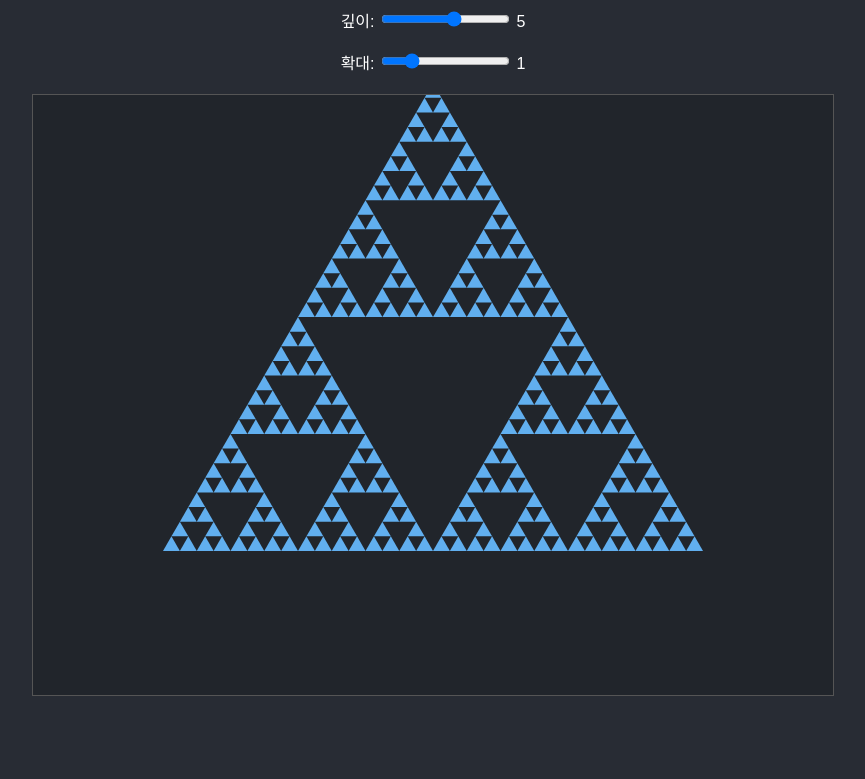
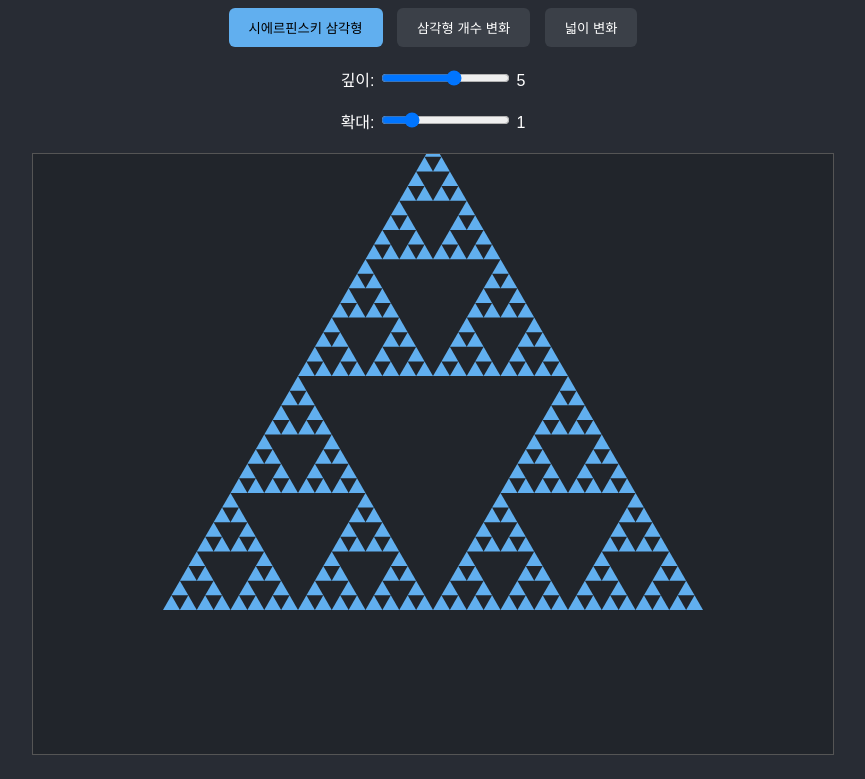
Before and after one commit to chung2alenemy94/mrlovefractal, a plain HTML site: page index.html in a window 1280 px wide. Shown: the part 101-880 px from the top of the page, without its empty margins (207-1072 px from the left). Before the commit the page ends 821 px from the top, so only its background shows below. Drawn offline with Linux system fonts and the light colour scheme.

Commit message:
기능 추가 1차 업데이트
추가 탭을 통한 부가기능 설정중입니다

```diff
--- a/index.html
+++ b/index.html
@@ -19,15 +19,64 @@ body{
     margin:20px;
 }
 
+.tabs{
+    margin:20px 0;
+}
+
+.tab-btn{
+    padding:10px 20px;
+    margin:0 5px;
+    border:none;
+    border-radius:6px;
+    cursor:pointer;
+    background:#3b4048;
+    color:white;
+}
+
+.tab-btn.active{
+    background:#61afef;
+    color:black;
+}
+
+.tab-content{
+    display:none;
+}
+
+.tab-content.active{
+    display:block;
+}
+
 canvas{
     background:#21252b;
     border:1px solid #555;
+}
+
+.placeholder{
+    padding:40px;
+    font-size:20px;
 }
 </style>
 </head>
 <body>
 
 <h1>시에르핀스키 삼각형</h1>
+
+<div class="tabs">
+    <button class="tab-btn active" onclick="showTab('fractal',this)">
+        시에르핀스키 삼각형
+    </button>
+
+    <button class="tab-btn" onclick="showTab('count',this)">
+        삼각형 개수 변화
+    </button>
+
+    <button class="tab-btn" onclick="showTab('area',this)">
+        넓이 변화
+    </button>
+</div>
+
+<!-- 시에르핀스키 탭 -->
+<div id="fractal" class="tab-content active">
 
     <div class="controls">
 
@@ -49,7 +98,47 @@ canvas{
 
     <canvas id="canvas" width="800" height="600"></canvas>
 
+</div>
+
+<!-- 삼각형 개수 탭 -->
+<div id="count" class="tab-content">
+    <div class="placeholder">
+        📊 삼각형 개수 변화 탭<br><br>
+        (다음 단계에서 추가 예정)
+    </div>
+</div>
+
+<!-- 넓이 변화 탭 -->
+<div id="area" class="tab-content">
+    <div class="placeholder">
+        📈 넓이 변화 탭<br><br>
+        (다음 단계에서 추가 예정)
+    </div>
+</div>
+
 <script>
+
+function showTab(tabId, button){
+
+    document
+    .querySelectorAll(".tab-content")
+    .forEach(tab=>{
+        tab.classList.remove("active");
+    });
+
+    document
+    .querySelectorAll(".tab-btn")
+    .forEach(btn=>{
+        btn.classList.remove("active");
+    });
+
+    document
+    .getElementById(tabId)
+    .classList.add("active");
+
+    button.classList.add("active");
+}
+
 const canvas = document.getElementById("canvas");
 const ctx = canvas.getContext("2d");
 
@@ -59,6 +148,7 @@ let zoom = 1;
 function drawSierpinski(x, y, size, depth){
 
     if(depth === 0){
+
         ctx.fillStyle = "#61afef";
 
         ctx.beginPath();
@@ -117,6 +207,7 @@ document
 });
 
 drawFractal();
+
 </script>
 
 </body>
```
Lines whose indentation alone changed are shown as unchanged.
